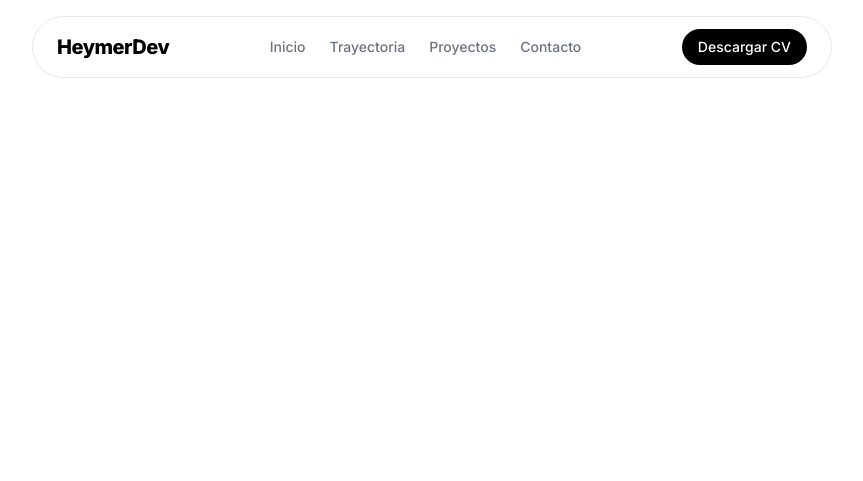
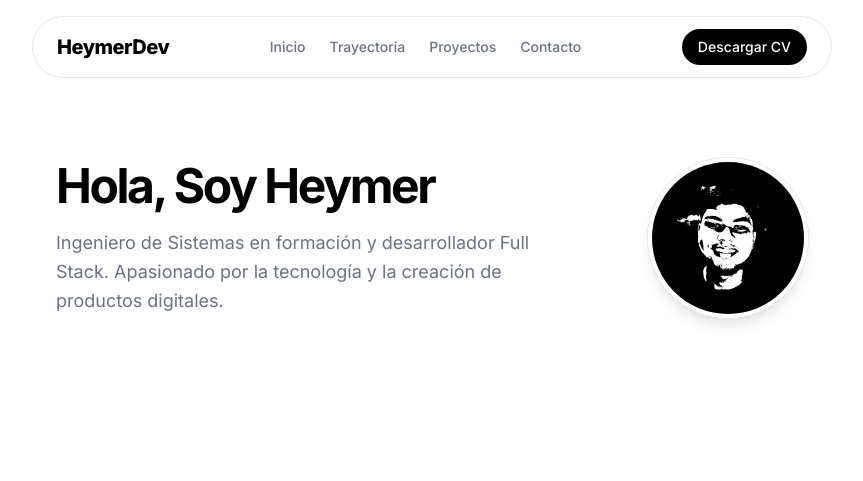
Before and after one commit to HeymerDev/Portafolio, an Astro site: page / in a window 1280 px wide. Shown: the whole page, without its empty margins (208-1071 px from the left). Built offline with nearby package versions, Linux system fonts and the light colour scheme; Astro itself is replaced by a stand-in of ours.

Commit message:
add Hero component for my small description

```diff
--- /dev/null
+++ b/src/components/Hero.astro
@@ -0,0 +1,23 @@
+<section
+  class="pt-20 pb-section-gap flex flex-col md:flex-row items-center gap-8"
+  id="hero"
+>
+  <div class="flex-1 space-y-4">
+    <h1
+      class="font-headline-xl text-headline-xl md:text-headline-xl text-primary tracking-tighter"
+    >
+      Hola, Soy Heymer
+    </h1>
+    <p class="font-body-lg text-body-lg text-muted-foreground max-w-125">
+      Ingeniero de Sistemas en formación y desarrollador Full Stack. Apasionado
+      por la tecnología y la creación de productos digitales.
+    </p>
+  </div>
+  <div class="relative group">
+    <img
+      alt="HeymerDev"
+      class="w-32 h-32 md:w-40 md:h-40 rounded-full object-cover border-4 border-surface shadow-lg ring-1 ring-border-subtle transition-transform duration-500 group-hover:scale-105"
+      src="/me.svg"
+    />
+  </div>
+</section>
--- a/src/pages/index.astro
+++ b/src/pages/index.astro
@@ -1,6 +1,7 @@
 ---
 import Navbar from "@/components/Navbar.astro";
 import Layout from "../layouts/Layout.astro";
+import Hero from "@/components/Hero.astro";
 
 // Welcome to Astro! Wondering what to do next? Check out the Astro documentation at https://docs.astro.build
 // Don't want to use any of this? Delete everything in this file, the `assets`, `components`, and `layouts` directories, and start fresh.
@@ -8,4 +9,7 @@ import Layout from "../layouts/Layout.astro";
 
 <Layout>
   <Navbar />
+  <main class="max-w-container-max mx-auto px-margin-page pb-section-gap">
+    <Hero />
+  </main>
 </Layout>
```
Also changed, not shown: public/me.svg (added).
